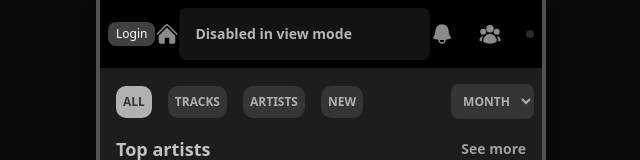
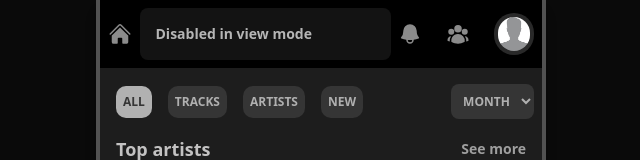
Before and after one commit to bazylcossac/react-spotistats, a React (Vite) app: page /login in a window 1280 px wide. Both pictures are taken after a click on the button "View mode". Shown: the top 160 px of the page, without its empty margins (319-959 px from the left). Built offline with nearby package versions, Linux system fonts and the light colour scheme.

Commit message:
Added a login popup in ViewMode when user clicks a profil image

```diff
--- a/src/components/AllPage.tsx
+++ b/src/components/AllPage.tsx
@@ -12,7 +12,6 @@ const AllPage = () => {
   const { results, playlists, playlistLoading } =
     useOutletContext<TOutletContext>();
   const [savedTracksIds, setSavedTracksIds] = useState([]);
-  console.log(results);
 
   const topArtists = results[0]?.data?.data.items;
   const topTracks = results[1]?.data?.data.items;
@@ -61,7 +60,7 @@ const AllPage = () => {
         <p className="someGray text-sm font-bold cursor-pointer">See more</p>
       </div>
 
-      <div className="grid grid-cols-2 gap-6 px-4 mt-4 h-52 overflow-y-auto whitespace-nowrap element">
+      <div className="grid grid-cols-2 gap-6 px-4 mt-4 h-64 overflow-y-auto whitespace-nowrap element">
         <PlaylistsElement playlists={playlists} />
       </div>
     </div>
--- a/src/components/MainPage.tsx
+++ b/src/components/MainPage.tsx
@@ -37,13 +37,11 @@ const MainPage = () => {
     playlistLoading,
   };
 
-  console.log(results);
-  console.log(playlists);
-  console.log(playlistLoading);
-
   return (
     <div className="mt-16">
-      {showViewModePopUp && <ViewModePopUp closePopUp={setShowViewModePopUp} />}
+      {showViewModePopUp && viewMode && (
+        <ViewModePopUp closePopUp={setShowViewModePopUp} />
+      )}
       <MainPageNav
         handleTermChange={(event) => handleTermChange(event)}
         term={term}
--- /dev/null
+++ b/src/components/UserLoginPopUp.tsx
@@ -0,0 +1,21 @@
+import React from "react";
+import { useNavigate } from "react-router-dom";
+
+function UserLoginPopUp() {
+  const navigate = useNavigate();
+  return (
+    <div className="bg-neutral-950 w-[100px] h-[40px] absolute right-0 rounded-lg flex items-center justify-center mt-2 text-white/70 hover:text-neutral-700 transition">
+      <div className="size-4 bg-neutral-950 absolute -top-1 right-3 rotate-45 "></div>
+      <button
+        onClick={() => {
+          sessionStorage.setItem("viewMode", "false");
+          navigate("/login");
+        }}
+      >
+        Log In
+      </button>
+    </div>
+  );
+}
+
+export default UserLoginPopUp;
--- a/src/pages/Header.tsx
+++ b/src/pages/Header.tsx
@@ -1,11 +1,13 @@
 import React, { useState } from "react";
 
 import { NavLink, Link, useNavigate } from "react-router-dom";
+import UserLoginPopUp from "../components/UserLoginPopUp";
 
 const Header = ({ data }) => {
   const navigate = useNavigate();
-  console.log(data);
+
   const viewMode = JSON.parse(sessionStorage.getItem("viewMode")!);
+  const [showUserPopUp, setShowUserPopUp] = useState(false);
   const [formData, setFormData] = useState({ artist: "", type: "artist" });
 
   const handleChange = (event) => {
@@ -22,17 +24,6 @@ const Header = ({ data }) => {
     <div>
       <header className="bg-black fixed top-0 w-[442px] z-50 ">
         <nav className="flex justify-between items-center text-white p-2">
-          {viewMode && (
-            <button
-              className="text-xs bg-neutral-700  px-2 py-1 rounded-lg"
-              onClick={() => {
-                sessionStorage.setItem("viewMode", "false");
-                navigate("/login");
-              }}
-            >
-              Login
-            </button>
-          )}
           <NavLink className="" to="/">
             <svg
               xmlns="http://www.w3.org/2000/svg"
@@ -97,12 +88,18 @@ const Header = ({ data }) => {
             </div>
 
             {data?.images && data?.images.length > 0 && (
-              <div>
+              <div
+                className="relative"
+                onClick={() => {
+                  setShowUserPopUp((prev) => !prev);
+                }}
+              >
                 <img
                   src={data.images[0].url}
                   className="rounded-full p-1 bg-[#292929] "
                   width={40}
                 />
+                {showUserPopUp && viewMode && <UserLoginPopUp />}
               </div>
             )}
           </div>
```
